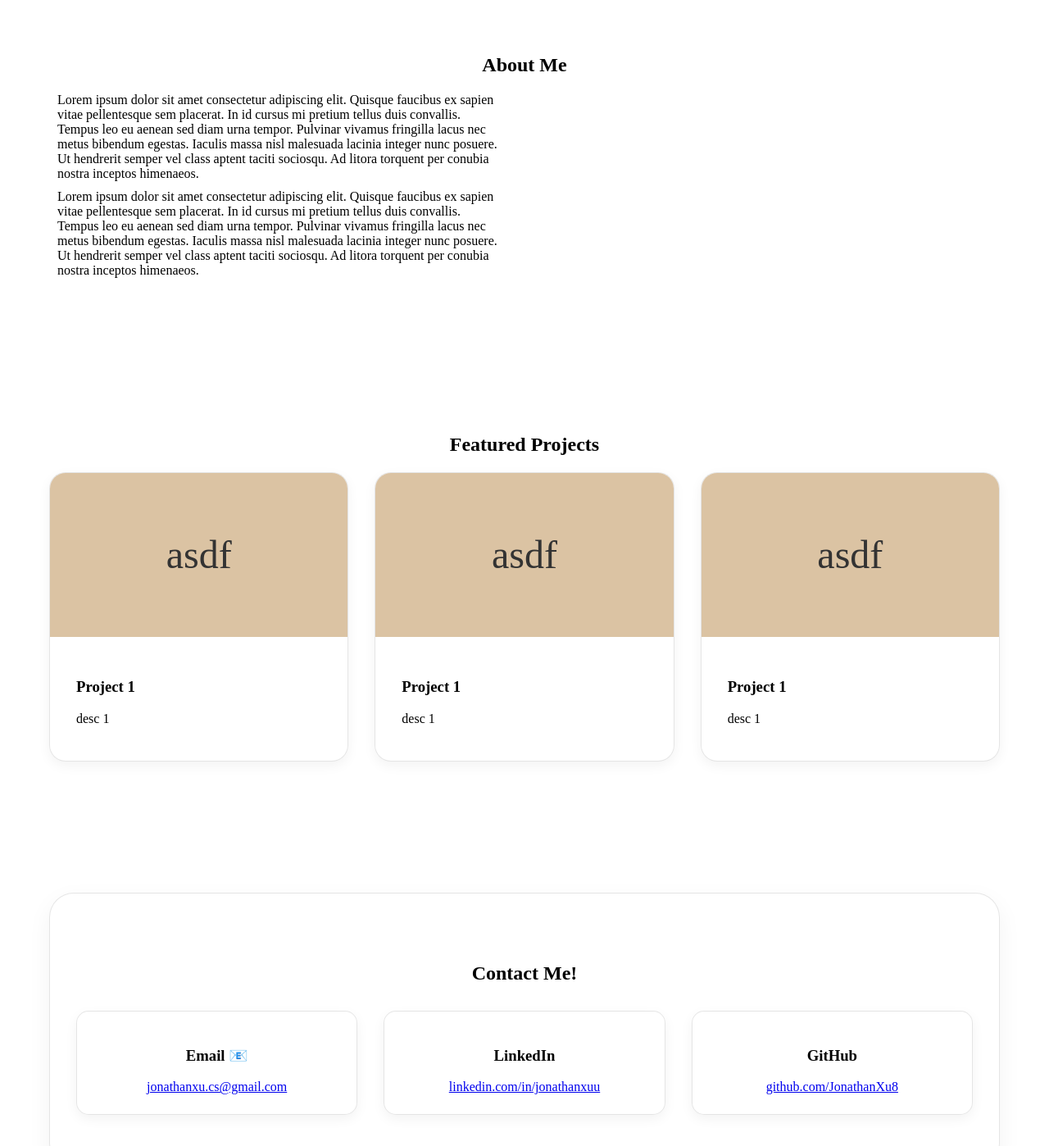
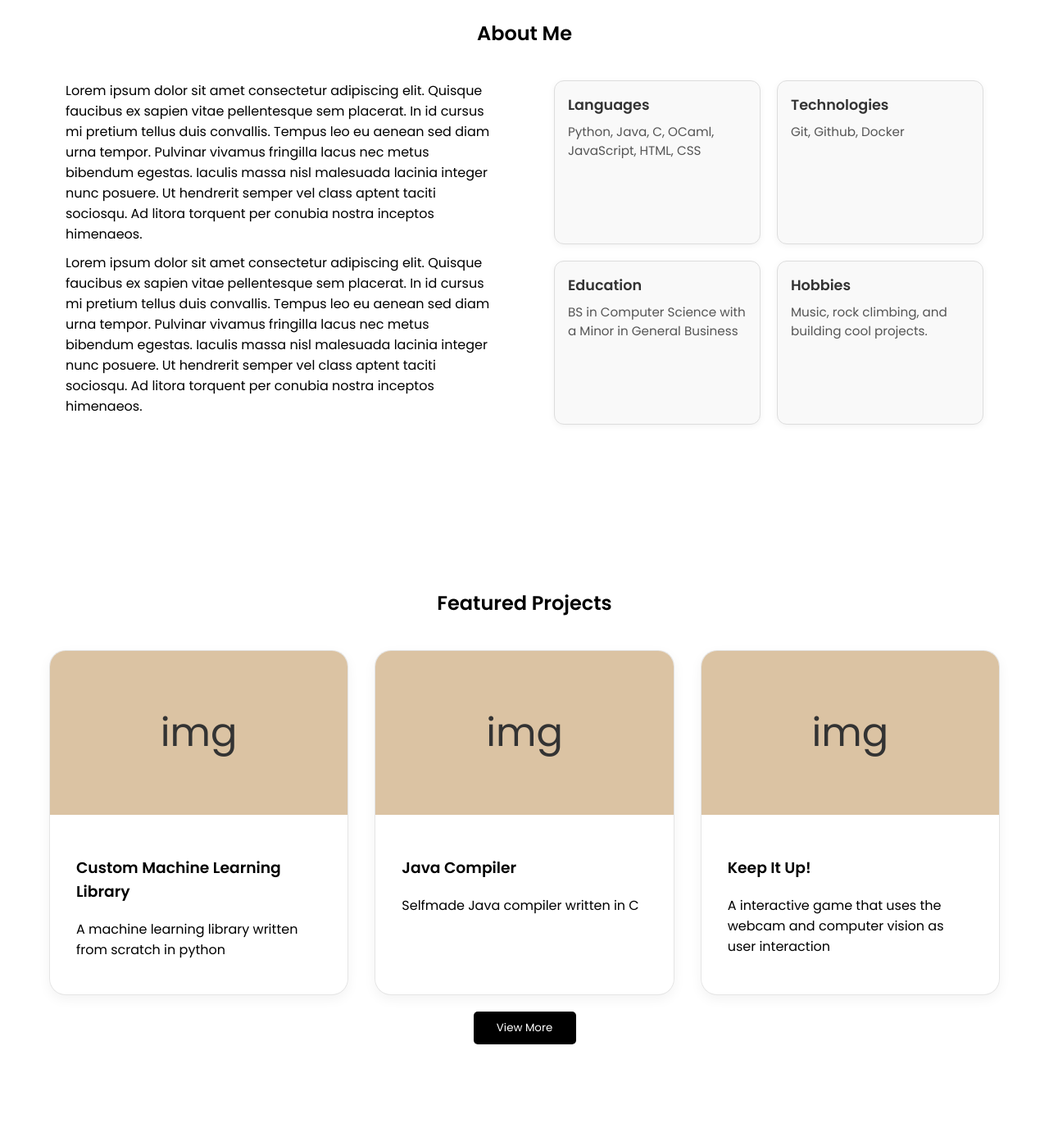
Before and after one commit to JonathanXu8/personal-portfolio, a plain HTML site: page index.html in a window 1280 px wide. Shown: the part 843-2241 px from the top of the page at 82% size. Drawn offline with Linux system fonts and the light colour scheme; a web font is replaced by a local one.

Commit message:
basic website

```diff
--- a/index.html
+++ b/index.html
@@ -7,8 +7,7 @@
 
     <title>Jonathan's Portfolio</title>
     <link rel="stylesheet" href="styles.css" />
-    <link rel="stylesheet" href="https://rsms.me/inter/inter.css" />
-
+    <link href="https://fonts.googleapis.com/css2?family=Poppins:wght@400;600&display=swap" rel="stylesheet">
 
 </head>
 <body>
@@ -30,11 +29,33 @@
         <div class="hero">
             <div class="top-terminal">zsh-jonathan's bash portfolio</div>
             <div class="terminal">
-                asdf
+                <div class="output-line">
+                    <pre style="font-family: monospace; font-size: 8px;">
+██████╗  ██████╗ ██████╗ ████████╗███████╗ ██████╗ ██╗     ██╗ ██████╗
+██╔══██╗██╔═══██╗██╔══██╗╚══██╔══╝██╔════╝██╔═══██╗██║     ██║██╔═══██╗
+██████╔╝██║   ██║██████╔╝   ██║   █████╗  ██║   ██║██║     ██║██║   ██║
+██╔═══╝ ██║   ██║██╔══██╗   ██║   ██╔══╝  ██║   ██║██║     ██║██║   ██║
+██║     ╚██████╔╝██║  ██║   ██║   ██║     ╚██████╔╝███████╗██║╚██████╔╝
+╚═╝      ╚═════╝ ╚═╝  ╚═╝   ╚═╝   ╚═╝      ╚═════╝ ╚══════╝╚═╝ ╚═════╝
+                    </pre>
+                    <p>
+                        Welcome to my interactive terminal portfolio!<br>
+                        Type <span class="highlight">'help'</span> to see available commands.<br>
+                        Type <span class="highlight">'clear'</span> to clear the screen
+                    </p>
+                </div>
+                <div class="input-line">
+                    <span class="input-prompt">visitor@portfolio:~$</span>
+                    <div class="input-container">
+                        <input type="text" id="command-input" autocomplete="off" spellcheck="false">
+                        <span class="cursor" id="cursor"></span>
+                    </div>
+                </div>
             </div>
         </div>
 
         <section id="about" class="section">
+            <div class="container">
                 <div class="about">
                     <h2>About Me</h2>
                     <div class="about-body">
@@ -44,16 +65,21 @@
                         </div>
                         <div class="about-right">
                             <div class="about-card">
-
+                                <h4>Languages</h4>
+                                <p>Python, Java, C, OCaml, JavaScript, HTML, CSS</p>
                             </div>
                             <div class="about-card">
-
+                                <h4>Technologies</h4>
+                                <p>Git, Github, Docker</p>
                             </div>
                             <div class="about-card">
-
+                                <h4>Education</h4>
+                                <p>BS in Computer Science with a Minor in General Business</p>
                             </div>
                             <div class="about-card">
-
+                                <h4>Hobbies</h4>
+                                <p>Music, rock climbing, and building cool projects.</p>
+                            </div>
                         </div>
                     </div>
                 </div>
@@ -63,29 +89,30 @@
         <section id="projects" class="section">
             <div class="container">
                 <h2> Featured Projects</h2>
-                <div class="project-body">
+                <div class="project-body" onclick="window.location.href='https://github.com/JonathanXu8';">
                     <div class="project-card">
-                        <div class="project-image">asdf</div>
+                        <div class="project-image">img</div>
                         <div class="project-content">
-                            <h3>Project 1</h3>
-                            <p>desc 1</p>
+                            <h3>Custom Machine Learning Library</h3>
+                            <p>A machine learning library written from scratch in python</p>
                         </div>
                     </div>
-                    <div class="project-card">
-                        <div class="project-image">asdf</div>
+                    <div class="project-card" onclick="window.location.href='https://github.com/JonathanXu8';">
+                        <div class="project-image">img</div>
                         <div class="project-content">
-                            <h3>Project 1</h3>
-                            <p>desc 1</p>
+                            <h3>Java Compiler</h3>
+                            <p>Selfmade Java compiler written in C</p>
                         </div>
                     </div>
-                    <div class="project-card">
-                        <div class="project-image">asdf</div>
+                    <div class="project-card" onclick="window.location.href='https://github.com/JonathanXu8';">
+                        <div class="project-image">img</div>
                         <div class="project-content">
-                            <h3>Project 1</h3>
-                            <p>desc 1</p>
+                            <h3>Keep It Up!</h3>
+                            <p>A interactive game that uses the webcam and computer vision as user interaction</p>
                         </div>
                     </div>
                 </div>
+                <button class="more" onclick="window.location.href='https://github.com/JonathanXu8';">View More</button>
         </div>
         </section>
 
@@ -95,7 +122,7 @@
                     <h2>Contact Me!</h2>
                     <div class="contact-body">
                         <div class="contact-card">
-                            <h3>Email 📧</h3>
+                            <h3>Email</h3>
                             <a href="mailto:jonathanxu.cs@mgmail.com">
                                 jonathanxu.cs@gmail.com
                             </a>
--- a/styles.css
+++ b/styles.css
@@ -1,5 +1,7 @@
 * {
     box-sizing: border-box;
+    font-family: 'Poppins', sans-serif;
+    scroll-behavior: smooth;
 }
 
 body {
@@ -71,6 +73,10 @@ nav {
     padding: 5vh;
 }
 
+#home {
+    scroll-margin-top: 100px;
+}
+
 
 .top-terminal {
     background-color: #B6B09F;
@@ -94,43 +100,78 @@ nav {
     padding: 3vh;
 }
 
+.highlight {
+    color: yellow;
+}
+
+.input-line {
+    display: flex;
+    flex-direction: row;
+}
+
 .about {
     display: flex;
     flex-direction: column;
     justify-content: center;
     align-items: center;
-    padding-top: 50px;
-}
-
-.about-header {
-    font-size: 50px;
-    font-weight: bold;
-    padding-bottom: 20px;
+    /*padding-top: 50px;*/
 }
 
 .about-body {
     display: flex;
     flex-direction: row;
-    width: 100%;
-}
-
-.about-left, .about-right {
-    flex: 1;
-    box-sizing: border-box;
+    /*margin-top: 20px;*/
+    gap: 2rem;
 }
 
 .about-left {
-    padding: 0 30px 0 70px;
+  flex: 1;
+  padding: 20px;
+  box-sizing: border-box;
 }
 
 .about-right {
-    padding: 0 70px 0 30px;
+  flex: 1;
+  display: grid;
+  grid-template-columns: 1fr 1fr;
+  gap: 20px;
+  padding: 20px;
+  box-sizing: border-box;
+
+}
+
+.about-card {
+  background-color: #f9f9f9;
+  border: 1px solid #ddd;
+  border-radius: 12px;
+  padding: 16px;
+  box-shadow: 0 2px 8px rgba(0, 0, 0, 0.05);
+  transition: transform 0.2s ease, box-shadow 0.2s ease;
+}
+
+.about-card:hover {
+  transform: translateY(-4px);
+  box-shadow: 0 4px 12px rgba(0, 0, 0, 0.1);
+}
+
+.about-card h4 {
+  margin-top: 0;
+  margin-bottom: 8px;
+  font-size: 1.1rem;
+  color: #333;
+}
+
+.about-card p {
+  margin: 0;
+  font-size: 0.95rem;
+  color: #555;
 }
 
 .project-body {
     display: grid;
     grid-template-columns: repeat(auto-fit, minmax(350px, 1fr));
     gap: 2rem;
+    padding-top: 20px;
 }
 
 .project-image {
@@ -153,6 +194,10 @@ nav {
     box-shadow: 0 5px 15px rgba(0, 0, 0, 0.05);
 }
 
+.project-card:hover {
+    cursor: pointer;
+}
+
 .project-content {
     padding: 2rem;
 }
@@ -160,6 +205,22 @@ nav {
 .project-card:hover {
     transform: translateY(-10px);
     box-shadow: 0 25px 50px rgba(0, 0, 0, 0.1);
+}
+
+.more {
+    background-color: black;
+    color: white;
+    text-align: center;
+    width: 125px;
+    height: 40px;
+    border-radius: 5px;
+    margin: 20px auto;
+
+    display: flex;
+    justify-content: center;
+    align-items: center;
+    border: none;
+    cursor: pointer;
 }
 
 .contact {
@@ -170,6 +231,7 @@ nav {
     backdrop-filter: blur(20px);
     border: 1px solid rgba(0, 0, 0, 0.1);
     box-shadow: 0 10px 30px rgba(0, 0, 0, 0.05);
+    margin-bottom: 75px;
 }
 
 .contact-body {
```
Lines whose indentation alone changed are shown as unchanged.
